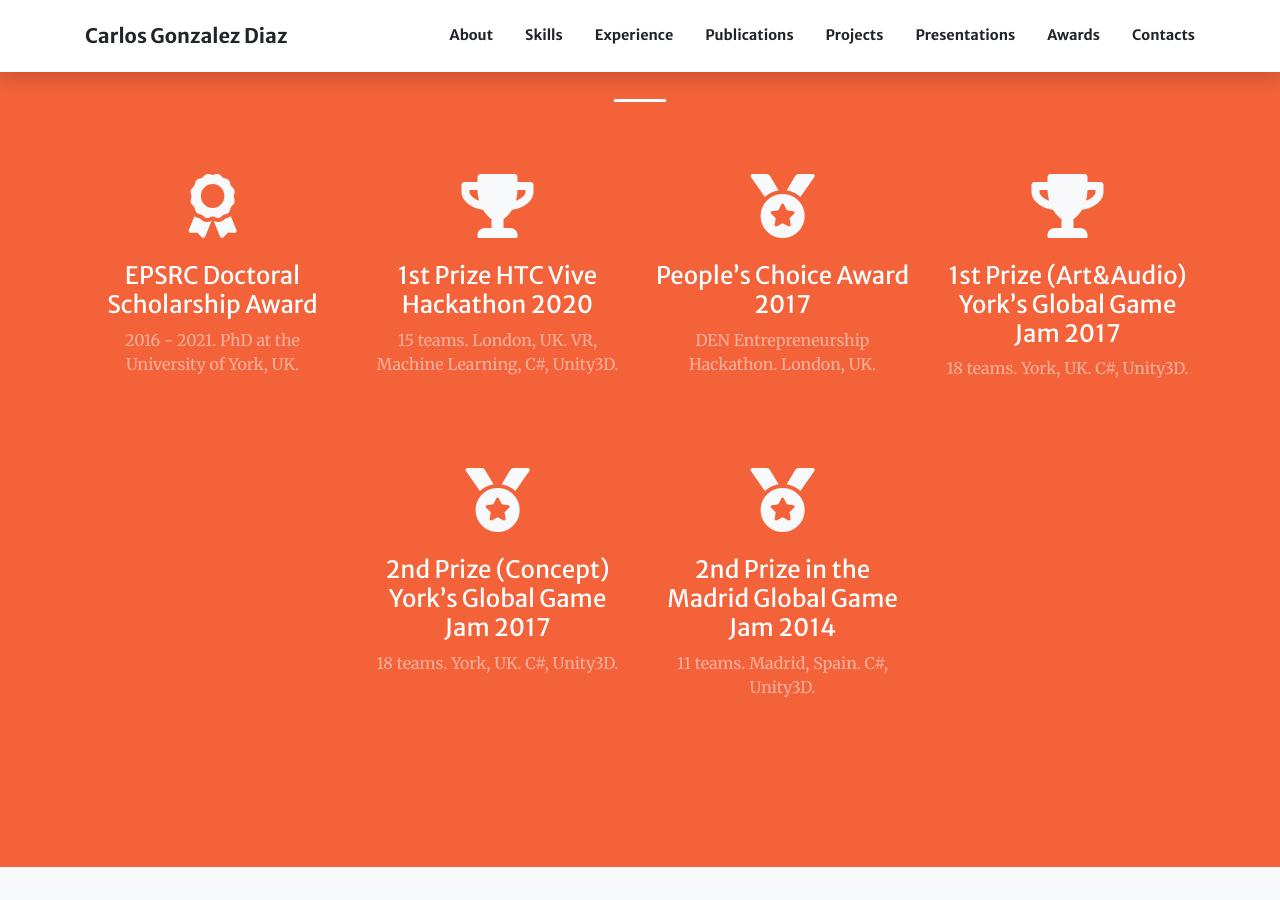
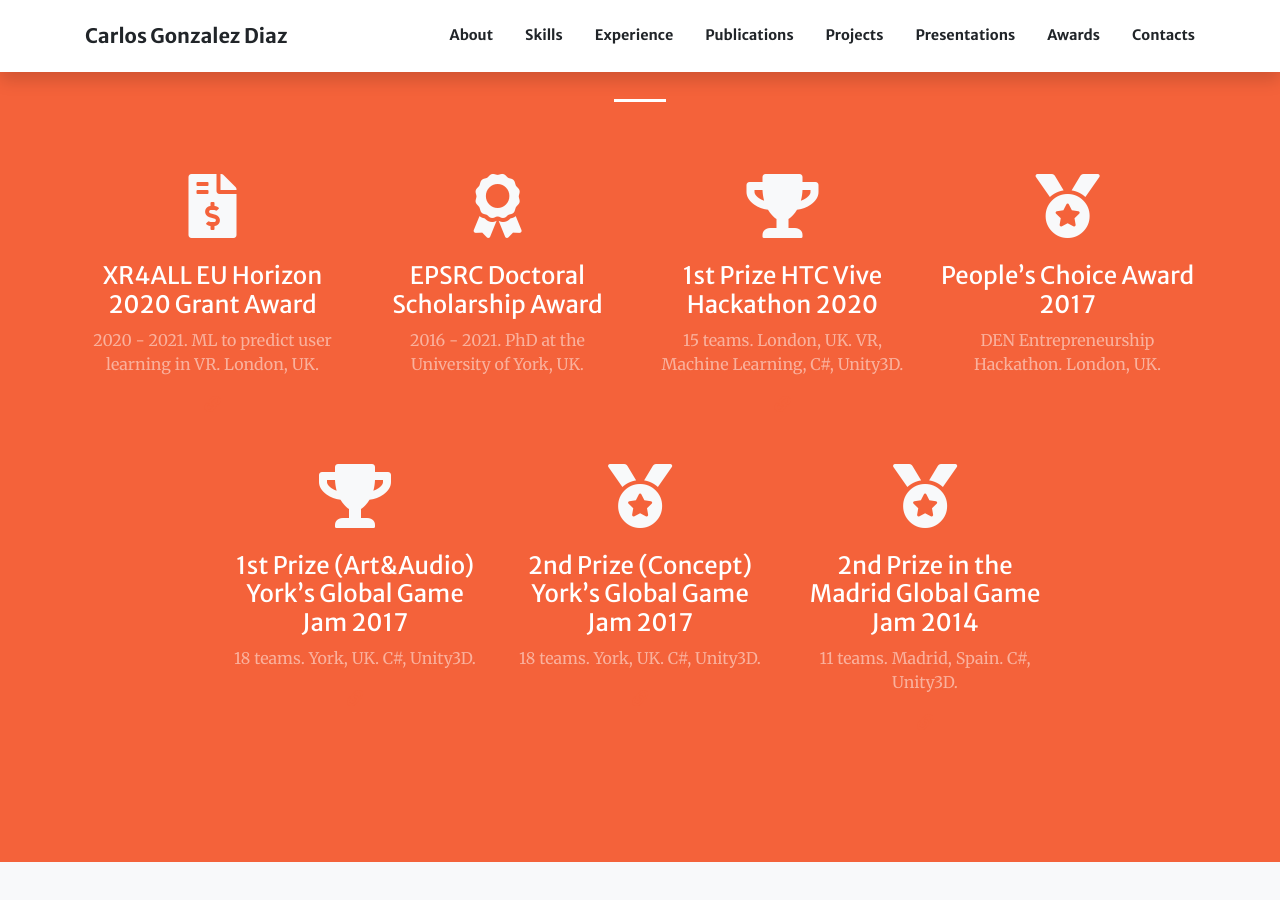
Before and after one commit to carlotes247/carlotes247.github.io, a Jekyll site: the page built from index.md, in a window 1280 px wide and 900 px high, scrolled down 8464 px. Built offline with Jekyll 4.4.1, drawn with Linux system fonts in a browser that asks for light colours; nearby versions of some CDN libraries.

Commit message:
Added XR4all award

```diff
--- a/index.md
+++ b/index.md
@@ -252,6 +252,12 @@ sections:
     title_style: text-white light
     title: Awards
     services:
+      - title: XR4ALL EU Horizon 2020 Grant Award
+        text:  2020 - 2021. ML to predict user learning in VR. London, UK.
+        icon: fa-file-invoice-dollar text-light
+        title_style: text-white
+        text_style: text-white-50
+        url: https://xr4all.eu/results-phase1-2nd-open-call/
       - title: EPSRC Doctoral Scholarship Award
         text:  2016 - 2021. PhD at the University of York, UK.
         icon: fa-award text-light
```
